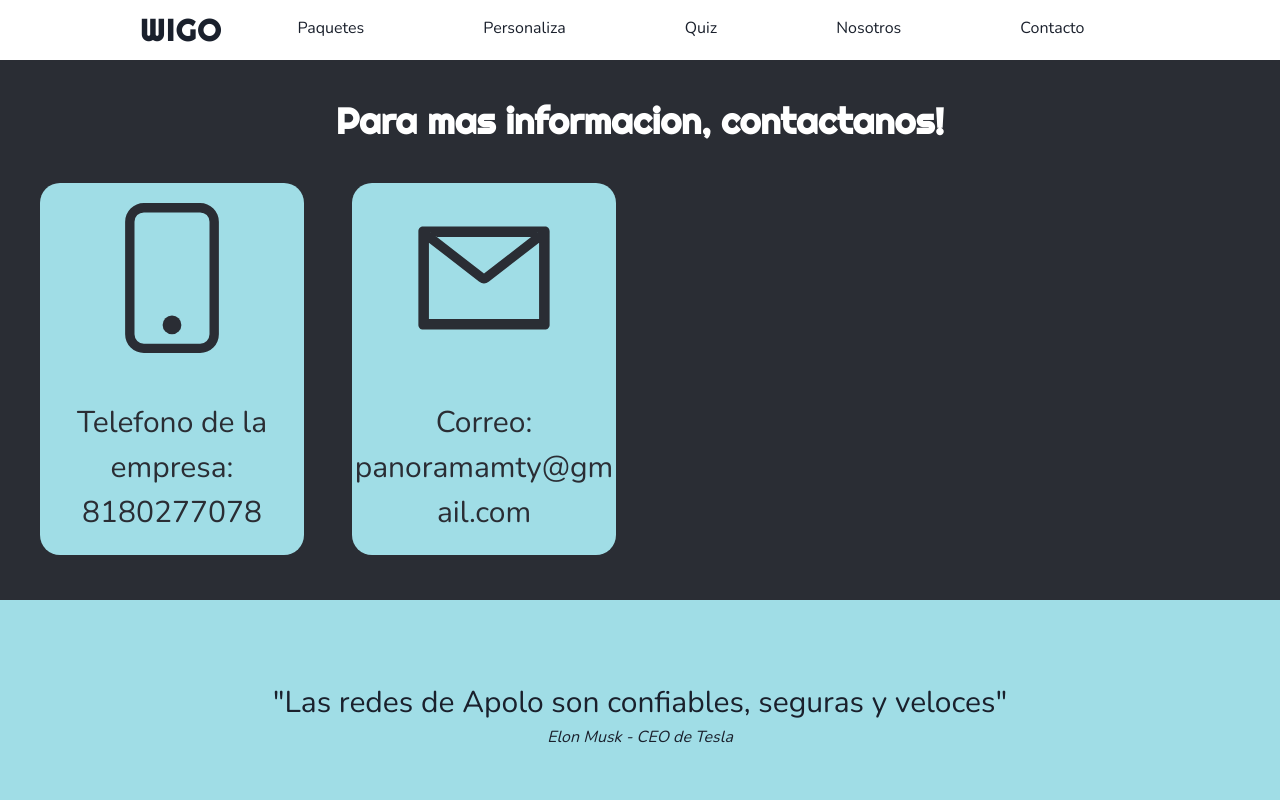
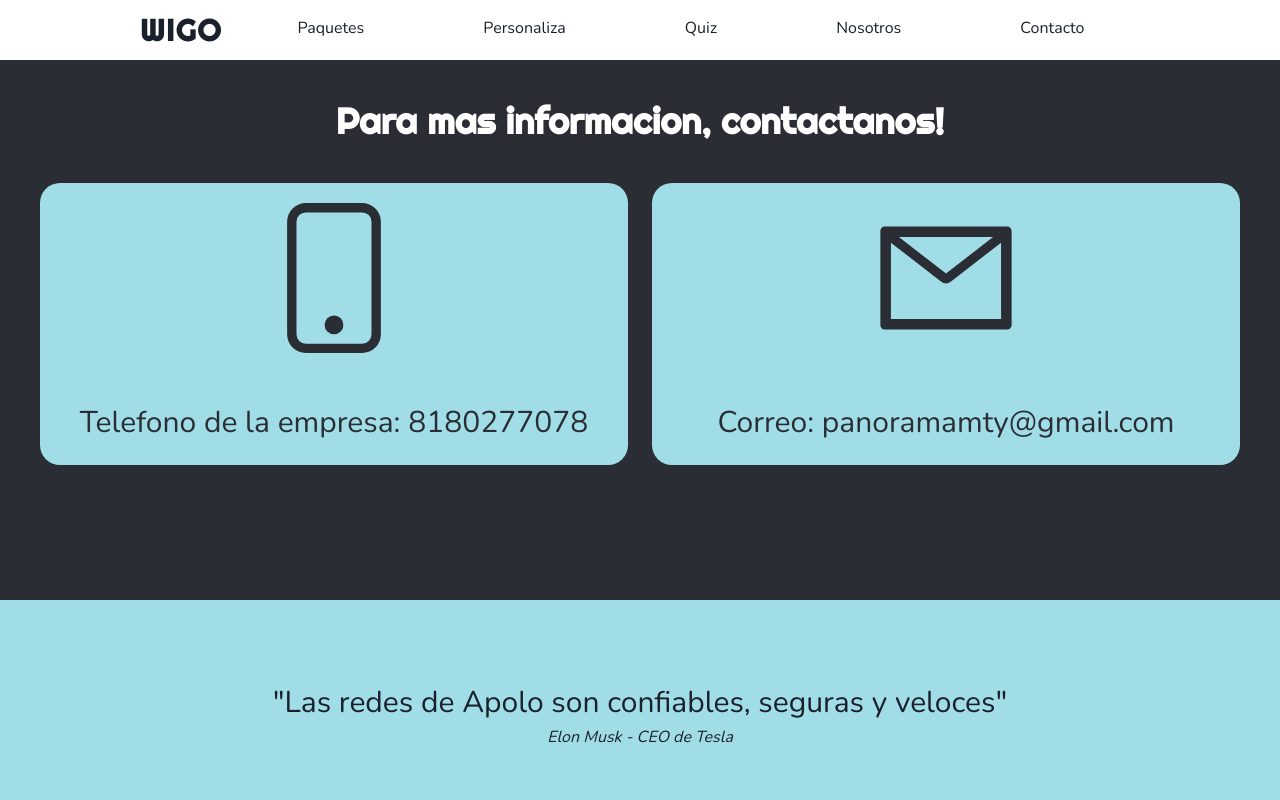
Before and after one commit to Luyer74/apolo, a React (Create React App) app: page /contacto in a window 1280 px wide. Shown: the top 800 px of the page. Built offline with nearby package versions, Linux system fonts and the light colour scheme.

Commit message:
se arreglo formato de contacts

```diff
--- a/src/components/nosotros/contacts.js
+++ b/src/components/nosotros/contacts.js
@@ -11,7 +11,7 @@ const Contacts = () => {
        Para mas informacion, contactanos!
       </Heading>
       <Box p={10}>
-        <SimpleGrid columns={[1, 1, 2, 4]} gap={12}>
+        <SimpleGrid columns={[1, 1, 2, 2]} gap={6}>
           <Card cardIcon={BsPhone}>Telefono de la empresa: 8180277078</Card>
           <Card cardIcon={AiOutlineMail}>Correo: panoramamty@gmail.com</Card>
         </SimpleGrid>
```
